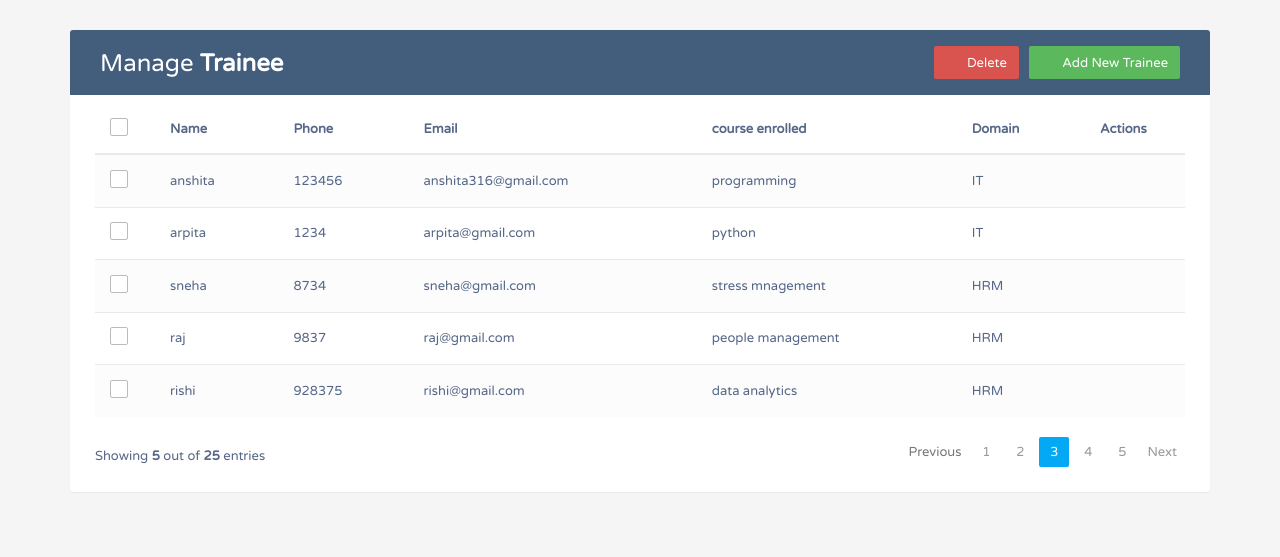
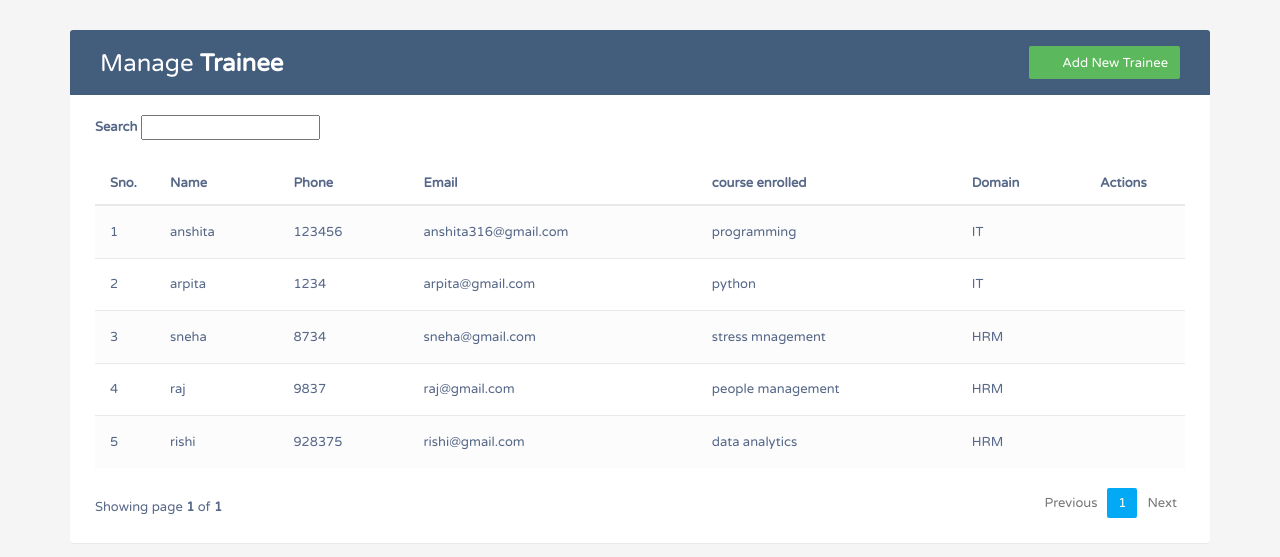
Before and after one commit to anshita2/TMS, a Django app: page /trainee in a window 1280 px wide. Shown: the top 557 px of the page. Run offline with Django 5.2, Linux system fonts and the light colour scheme; data comes from the database, SQL or seed files in the repository; both versions use the stored data as it was after the commit; some libraries are stand-ins or nearby versions.

Commit message:
search bar and pagination added

```diff
--- a/home/urls.py
+++ b/home/urls.py
@@ -1,6 +1,7 @@
 from django.contrib import admin
 from django.urls import path,include
 from . import views
+from django.views.decorators.csrf import csrf_exempt
 
 urlpatterns = [
     path('',views.index,name="home"),
@@ -10,5 +11,6 @@ urlpatterns = [
     path('add',views.add,name="add"),
     path('edit',views.edit,name="edit"),
     path('update/<str:id>',views.update,name="update"),
-    path('delete/<str:id>',views.delete,name="delete")
+    path('delete/<str:id>',views.delete,name="delete"),
+    path('trainee_search',csrf_exempt(views.trainee_search),name="trainee_search"),
 ]
--- a/home/views.py
+++ b/home/views.py
@@ -2,6 +2,9 @@ from django.shortcuts import render,redirect
 from django.contrib.auth.models import User
 from django.contrib.auth import authenticate,login,logout
 from .models import Trainee_model
+import json
+from django.http import JsonResponse
+from django.core.paginator import Paginator
 
 # Create your views here.
 def index(request):
@@ -24,8 +27,12 @@ def login_view(request):
 
 def trainee_view(request):
     trainee_obj=Trainee_model.objects.all()
+    paginator=Paginator(trainee_obj,5)
+    page_number=request.GET.get('page')
+    page_obj=Paginator.get_page(paginator,page_number)
     context={
         'trainee_obj':trainee_obj,   #dictionary
+        'page_obj':page_obj,
     }
     return render(request,'trainee.html',context)
 
@@ -68,3 +75,10 @@ def delete(request,id):
     emp=Trainee_model.objects.filter(id=id)
     emp.delete()
     return redirect('/trainee')
+
+def trainee_search(request):
+    if request.method=="POST":
+        search_str=json.loads(request.body).get('searchtext','')
+        search_trainee=Trainee_model.objects.filter(name__startswith=search_str) | Trainee_model.objects.filter(course__startswith=search_str) | Trainee_model.objects.filter(domain__startswith=search_str)
+        data=search_trainee.values()
+        return JsonResponse(list(data),safe=False)
--- /dev/null
+++ b/static/setsearch.js
@@ -0,0 +1,46 @@
+const searchfield= document.querySelector('#searchfield')
+const tablehead=document.querySelector('.table-head')
+const tablebody=document.querySelector(".trainee-table-body")
+const noResults = document.querySelector('#no-results');
+const paginationContainer=document.querySelector(".pagination-container")
+const tablecomplete=document.querySelector(".table-complete")
+const data=tablebody.innerHTML;
+
+// tablehead.style.display='none';
+searchfield.addEventListener("keyup",(e)=>{
+    const searchvalue=e.target.value.trim();
+    if(searchvalue.length>0){
+        paginationContainer.style.display="none"
+        fetch("/trainee_search",{
+            body: JSON.stringify({searchtext:searchvalue}),
+            method:"POST",
+        })
+        .then((res)=>res.json())
+        .then((data)=>{
+            console.log("data",data)
+            tablebody.innerHTML = '';
+            tablehead.style.display = 'block';
+            noResults.style.display = data.length === 0 ? 'block' : 'none';
+            data.forEach((trainee, index) => {
+                tablebody.innerHTML += `
+                    <tr>
+                        <td>${index + 1}</td>
+                        <td>${trainee.name}</td>
+                        <td>${trainee.phone}</td>
+                        <td>${trainee.email}</td>
+                        <td>${trainee.course}</td>
+                        <td>${trainee.domain}</td>
+                        <td>
+                            <a href="#editEmployeeModal-${index + 1}" class="edit" data-toggle="modal"><i class="material-icons" data-toggle="tooltip" title="Edit">&#xE254;</i></a>
+                            <a href="#deleteEmployeeModal-${index + 1}" class="delete" data-toggle="modal"><i class="material-icons" data-toggle="tooltip" title="Delete">&#xE872;</i></a>
+                        </td>
+                    </tr>`;
+                });
+        })
+    }
+    else {
+        tablebody.innerHTML=data;
+        paginationContainer.style.display="block";
+    }
+
+})
--- a/templates/trainee.html
+++ b/templates/trainee.html
@@ -231,6 +231,9 @@
 	.modal form label {
 		font-weight: normal;
 	}
+	.search_area{
+		margin: 20px 0;
+	}
 </style>
   <body>
     <div class="container">
@@ -242,19 +245,22 @@
 					</div>
 					<div class="col-sm-6">
 						<a href="#addEmployeeModal" class="btn btn-success" data-toggle="modal"><i class="material-icons">&#xE147;</i> <span>Add New Trainee</span></a>
-						<a href="#deleteEmployeeModal" class="btn btn-danger" data-toggle="modal"><i class="material-icons">&#xE15C;</i> <span>Delete</span></a>
+						{% comment %} <a href="#deleteEmployeeModal" class="btn btn-danger" data-toggle="modal"><i class="material-icons">&#xE15C;</i> <span>Delete</span></a>{% endcomment %}
 					</div>
                 </div>
             </div>
-            <table class="table table-striped table-hover">
+
+			<div class="search_area">
+				<div>
+					<label for="searchfield">Search</label>
+					<input type="text" id="searchfield">
+				</div>
+			</div>
+            <table class="table table-striped table-hover table-complete">
+                <div class="table-head">
 					<thead>
 						<tr>
-						<th>
-							<span class="custom-checkbox">
-								<input type="checkbox" id="selectAll">
-								<label for="selectAll"></label>
-							</span>
-						</th>
+							<th>Sno.</th>
 							<th>Name</th>
 							<th>Phone</th>
 							<th>Email</th>
@@ -263,15 +269,11 @@
 							<th>Actions</th>
 						</tr>
 					</thead>
-                <tbody>
-                    {%for i in trainee_obj%}
+				</div>
+                <tbody class="trainee-table-body">
+                    {%for i in page_obj%}
                     <tr>
-						<td>
-							<span class="custom-checkbox">
-								<input type="checkbox" id="checkbox1" name="options[]" value="1">
-								<label for="checkbox1"></label>
-							</span>
-						</td>
+						<td>{{forloop.counter}}</td>
                         <td>{{i.name}}</td>
                         <td>{{i.phone}}</td>
 						<td>{{i.email}}</td>
@@ -285,16 +287,44 @@
 					{% endfor %}
                 </tbody>
             </table>
-			<div class="clearfix">
-                <div class="hint-text">Showing <b>5</b> out of <b>25</b> entries</div>
+			<div id="no-results" style="display: none;">No trainees found.</div>
+			<div class="clearfix pagination-container">
+                <div class="hint-text">Showing page <b>{{page_obj.number}}</b> of <b>{{page_obj.paginator.num_pages}}</b></div>
 				<ul class="pagination">
-                    <li class="page-item disabled"><a href="#">Previous</a></li>
-                    <li class="page-item"><a href="#" class="page-link">1</a></li>
-                    <li class="page-item"><a href="#" class="page-link">2</a></li>
-                    <li class="page-item active"><a href="#" class="page-link">3</a></li>
-                    <li class="page-item"><a href="#" class="page-link">4</a></li>
-                    <li class="page-item"><a href="#" class="page-link">5</a></li>
-                    <li class="page-item"><a href="#" class="page-link">Next</a></li>
+					<!-- Previous button -->
+					{% if page_obj.has_previous %}
+					<li class="page-item">
+						<a href="?page={{ page_obj.previous_page_number }}" class="page-link">Previous</a>
+					</li>
+					{% else %}
+					<li class="page-item disabled">
+						<a href="#" class="page-link">Previous</a>
+					</li>
+					{% endif %}
+
+					<!-- Page number links -->
+					{% for page_num in page_obj.paginator.page_range %}
+					{% if page_num == page_obj.number %}
+					<li class="page-item active">
+						<a href="#" class="page-link">{{ page_num }}</a>
+					</li>
+					{% else %}
+					<li class="page-item">
+						<a href="?page={{ page_num }}" class="page-link">{{ page_num }}</a>
+					</li>
+					{% endif %}
+					{% endfor %}
+
+					<!-- Next button -->
+					{% if page_obj.has_next %}
+					<li class="page-item">
+						<a href="?page={{ page_obj.next_page_number }}" class="page-link">Next</a>
+					</li>
+					{% else %}
+					<li class="page-item disabled">
+						<a href="#" class="page-link">Next</a>
+					</li>
+					{% endif %}
 				</ul>
             </div>
         </div>
@@ -406,6 +436,8 @@
 		</div>
 	</div>
 	{% endfor %}
+
+	<script src="../static/setsearch.js"></script>
     <script>
         $(document).ready(function(){
             // Activate tooltip
```
Also changed, not shown: db.sqlite3. Lines whose indentation alone changed are shown as unchanged.
